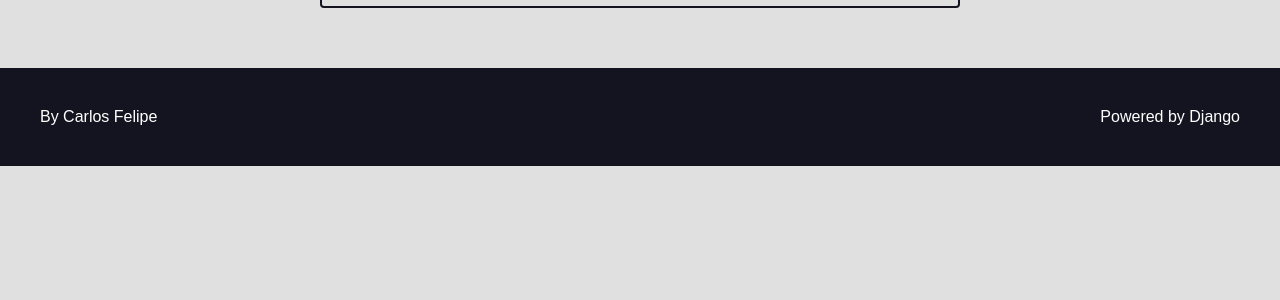
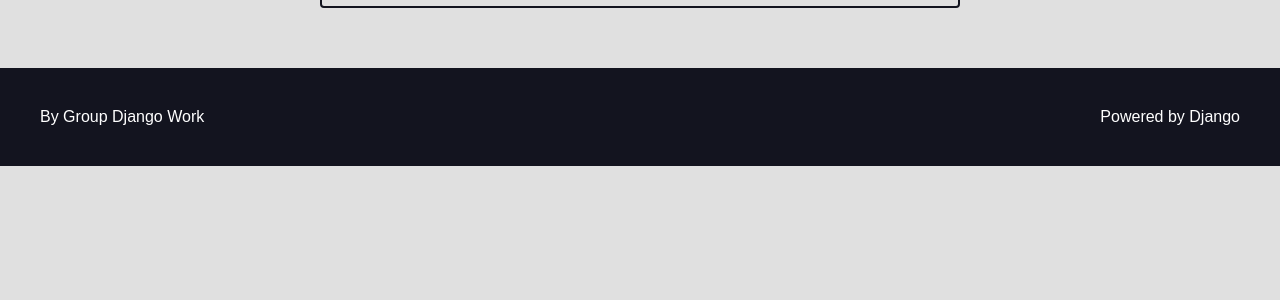
Before and after one commit to jefftdb/Django, a Django app: page /receitas/ in a window 1280 px wide. Shown: the part 168-468 px from the top of the page. Run offline with Django 5.2, Linux system fonts and the light colour scheme; data that the repository does not hold is empty; some libraries are stand-ins or nearby versions; some web fonts are replaced.

Commit message:
Atualizando o footer do projeto

```diff
--- a/receitas/templates/receitas/partials/footer.html
+++ b/receitas/templates/receitas/partials/footer.html
@@ -1,6 +1,6 @@
 <footer class="main-footer">
     <div class="developer">
-        <a href="#" target="_blank" rel="no-referrer nooper">By Carlos Felipe</a>
+        <a href="#" target="_blank" rel="no-referrer nooper">By Group Django Work</a>
     </div>
 
     <div class="powered">
```
